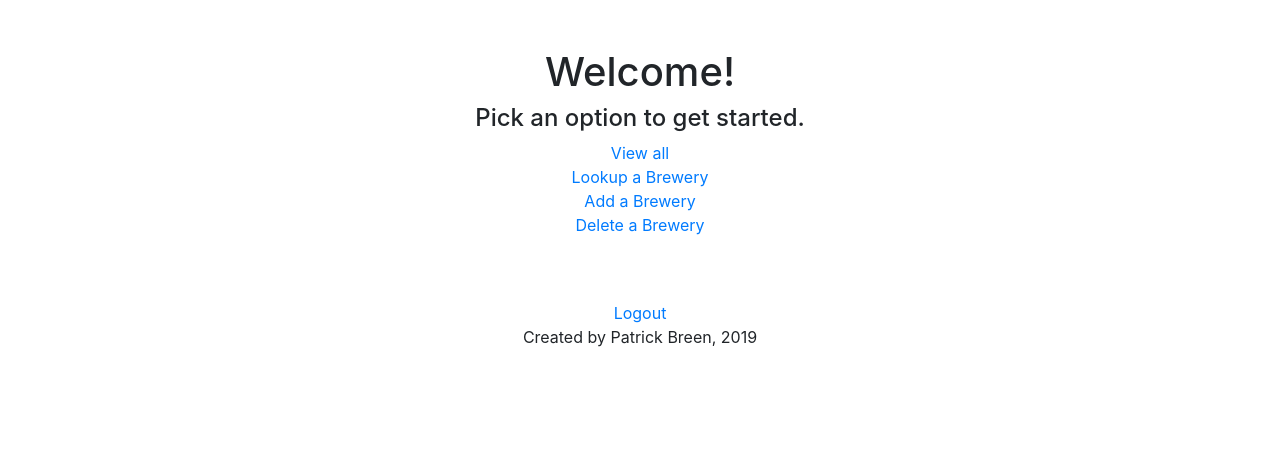
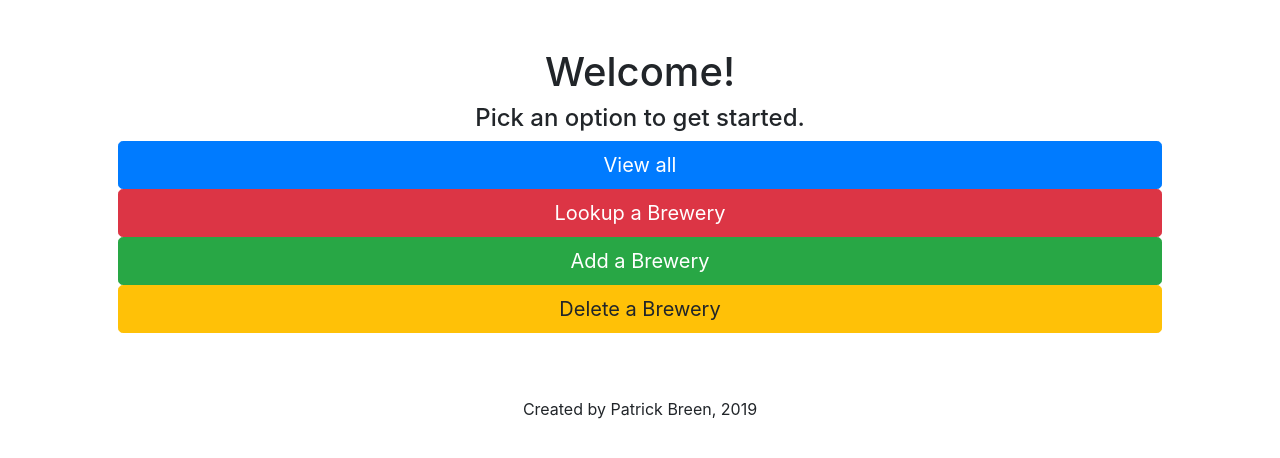
Before and after one commit to ptrkbrn/dollar-slice, a Flask app: page / in a window 1280 px wide. Shown: the part 56-514 px from the top of the page. Run offline with Flask 2, Linux system fonts and the light colour scheme; the visitor is signed in with stand-in values (Sample User, id 1); some libraries are stand-ins or nearby versions.

Commit message:
make improvements to ui and search functionality

```diff
--- a/app.py
+++ b/app.py
@@ -143,7 +143,7 @@ finally:
     def results():
         """Displays search results"""
         searched = request.args.get("brewery")
-        cursor.execute("SELECT name FROM breweries WHERE name = $$%s$$" % searched)
+        cursor.execute("SELECT name FROM breweries WHERE name LIKE '%%%s%%'" % searched)
         results = cursor.fetchall()
         return render_template("results.html", searched=searched, results=results)
 
--- a/templates/add.html
+++ b/templates/add.html
@@ -5,12 +5,10 @@
 	{% block main %}
 	<form action="/add_brewery" method="POST">
 		<div class="form-group">
-			<label for="brewery">Brewery:</label>
-			<input class="form-control" type="text" id="brewery" name="brewery" autofocus autocomplete="off">
+			<input class="form-control" type="text" id="brewery" name="brewery" autofocus autocomplete="off" placeholder="Brewery">
 		</div>
 		<div class="form-group">
-			<label for="distributor">Distributor:</label>
-			<input class="form-control" type="text" id="distributor" name="distributor">
+			<input class="form-control" type="text" id="distributor" name="distributor" placeholder="Distributor">
 		</div>
 		<button class="btn btn-primary" type="submit">Add</button>
 	</form>
--- a/templates/add_beer.html
+++ b/templates/add_beer.html
@@ -6,7 +6,7 @@
 	<h1>{{ brewery }}</h1>
 	<form action="/add_beer/?brewery={{ brewery }}" method="post">
 		<div class="form-group">
-			<input class="form-control" type="text" name="new_beer">
+			<input class="form-control" type="text" name="new_beer" autofocus autocomplete="off" placeholder="Beer name">
 		</div>
 		<button class="btn btn-primary" type="submit">Add beer</button>
 	</form>
--- a/templates/delete_brewery.html
+++ b/templates/delete_brewery.html
@@ -3,11 +3,10 @@
 	{% block title %}Delete a brewery{% endblock %}
 
 	{% block main %}
-	<h1>Delete a brewery!</h1>
+	<h1>Delete a brewery</h1>
 	<form action="/delete_brewery" method="post">
 		<div class="form-group">
-			<label for="brewery">Enter a brewery:</label>
-			<input class="form-control" type="text" name="brewery" id="brewery">
+			<input class="form-control" type="text" name="brewery" id="brewery" autofocus autocomplete="off" placeholder="Brewery">
 		</div>
 		<button class="btn btn-primary" type="submit">Delete</button>
 	</form>
--- a/templates/index.html
+++ b/templates/index.html
@@ -6,9 +6,9 @@
 	<h1>Welcome!</h1>
 	<h4>Pick an option to get started.</h4>
 	<ul class="list-unstyled">
-		<li><a href="/view_all">View all</a></li>
-		<li><a href="/search">Lookup a Brewery</a></li>
-		<li><a href="/add_brewery">Add a Brewery</a></li>
-		<li><a href="/delete_brewery">Delete a Brewery</a></li>
+		<li><a class="btn btn-primary btn-lg btn-block" href="/view_all">View all</a></li>
+		<li><a class="btn btn-danger btn-lg btn-block" href="/search">Lookup a Brewery</a></li>
+		<li><a class="btn btn-success btn-lg btn-block" href="/add_brewery">Add a Brewery</a></li>
+		<li><a class="btn btn-warning btn-lg btn-block" href="/delete_brewery">Delete a Brewery</a></li>
 	</ul>
 	{% endblock %}
--- a/templates/layout.html
+++ b/templates/layout.html
@@ -37,9 +37,6 @@
 	<main class="container p-5">
 		{% block main %}{% endblock %}
 	</main>
-	{% if session.user_id %}
-	<a href="/logout">Logout</a>
-	{% endif %}
 	<script src="https://code.jquery.com/jquery-3.3.1.slim.min.js" integrity="sha384-q8i/X+965DzO0rT7abK41JStQIAqVgRVzpbzo5smXKp4YfRvH+8abtTE1Pi6jizo" crossorigin="anonymous"></script>
 	<script src="https://cdnjs.cloudflare.com/ajax/libs/popper.js/1.14.7/umd/popper.min.js" integrity="sha384-UO2eT0CpHqdSJQ6hJty5KVphtPhzWj9WO1clHTMGa3JDZwrnQq4sF86dIHNDz0W1" crossorigin="anonymous"></script>
 	<script src="https://stackpath.bootstrapcdn.com/bootstrap/4.3.1/js/bootstrap.min.js" integrity="sha384-JjSmVgyd0p3pXB1rRibZUAYoIIy6OrQ6VrjIEaFf/nJGzIxFDsf4x0xIM+B07jRM" crossorigin="anonymous"></script>
--- a/templates/login.html
+++ b/templates/login.html
@@ -6,12 +6,10 @@
 	<form action="/login" method="post">
 		<h1>Login</h1>
 		<div class="form-group">
-			<label for="username">Username: </label>
-			<input class="form-control" type="text" id="username" name="username" autofocus autocomplete="off">
+			<input class="form-control" type="text" id="username" name="username" autofocus autocomplete="off" placeholder="Username">
 		</div>
 		<div class="form-group">
-			<label for="password">Password: </label>
-			<input class="form-control" type="password" id="password" name="password">
+			<input class="form-control" type="password" id="password" name="password" placeholder="Password">
 		</div>
 		<button class="btn btn-primary" type="submit">Log In</button>
 	</form>
--- a/templates/results.html
+++ b/templates/results.html
@@ -7,7 +7,7 @@
 		{% if results|length == 0 %}
 		<p>No breweries found!</p>
 		{% else %}
-		<ul>
+		<ul class="list-unstyled">
 			{% for result in results %}
 			<li><a href="/breweries/{{ result[0] }}">{{ result[0] }}</a></li>
 			{% endfor %}
--- a/templates/search.html
+++ b/templates/search.html
@@ -6,7 +6,7 @@
 	<h1>Search for a Brewery</h1>
 	<form action="/results/", method="get">
 		<div class="form-group">
-			<input class="form-control" type="text" name="brewery">
+			<input class="form-control" type="text" name="brewery" autofocus autocomplete="off" placeholder="Search">
 		</div>
 			<button class="btn btn-primary" type="submit">Search</button>
 	</form>
```
Also changed, not shown: 2 other files.
